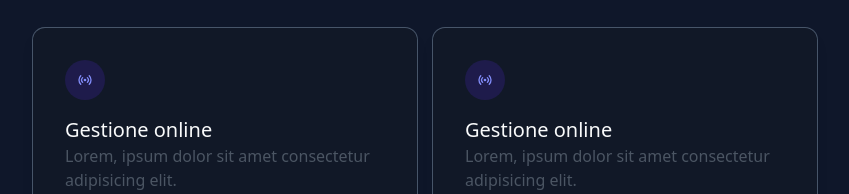
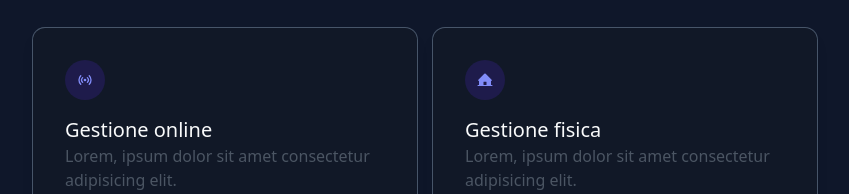
Before and after one commit to Geeeean/rentflow, a Next.js app: page / in a window 1280 px wide. Shown: the part 2864-3058 px from the top of the page, without its empty margins (215-1064 px from the left). Built offline with nearby package versions, Linux system fonts and the light colour scheme.

Commit message:
online vs physical card fix

```diff
--- a/app/components/FvsO.tsx
+++ b/app/components/FvsO.tsx
@@ -47,10 +47,10 @@ const FvsO = (props: Props) => {
                 CARDS_CONTENT.map((cont, index) => {
                     return <div key={index} className="z-10 bg-gray-900 shadow-lg ring-1 ring-slate-600 p-8 flex flex-col justify-start rounded-xl md:w-96">
                         <div className="p-3 flex items-center justify-center bg-indigo-950 text-indigo-400 rounded-full w-fit mb-4">
-                            <HiOutlineStatusOnline />
+                            {cont.icon}
                         </div>
-                        <p className="text-xl font-medium text-gray-50">Gestione online</p>
-                        <p className="text-gray-600">Lorem, ipsum dolor sit amet consectetur adipisicing elit.</p>
+                        <p className="text-xl font-medium text-gray-50">{cont.title}</p>
+                        <p className="text-gray-600">{cont.desc}</p>
 
                         <div className="flex flex-col gap-2 mt-4">
                             {cont.benefits.map((element, index) => {
--- a/app/page.tsx
+++ b/app/page.tsx
@@ -11,13 +11,9 @@ import Nav from "./components/Nav";
 import RtRGrid from "./components/RtRGrid";
 import GGrid from "./components/GGrid";
 import Hero from "./components/Hero";
+import FvsO from "./components/FvsO";
 
 import backg from "@/public/backg.svg"
-import { HiOutlineStatusOnline } from "react-icons/hi";
-import { PiHouseLineFill } from "react-icons/pi";
-import { FaCircleCheck } from "react-icons/fa6";
-import { TiLockClosed } from "react-icons/ti";
-import FvsO from "./components/FvsO";
 
 export default function Home() {
   const [isOpen, setIsOpen] = useState(false);
```
